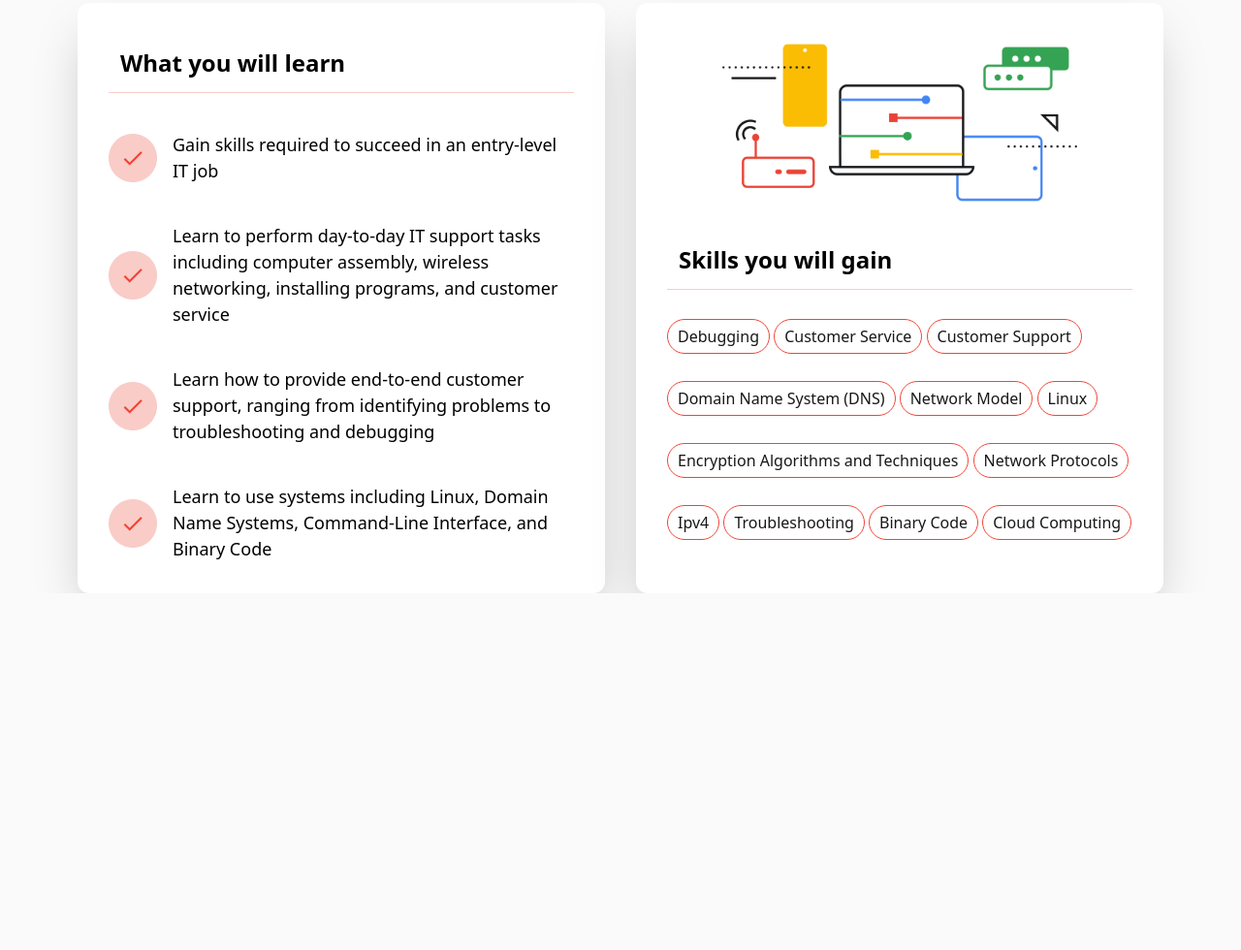
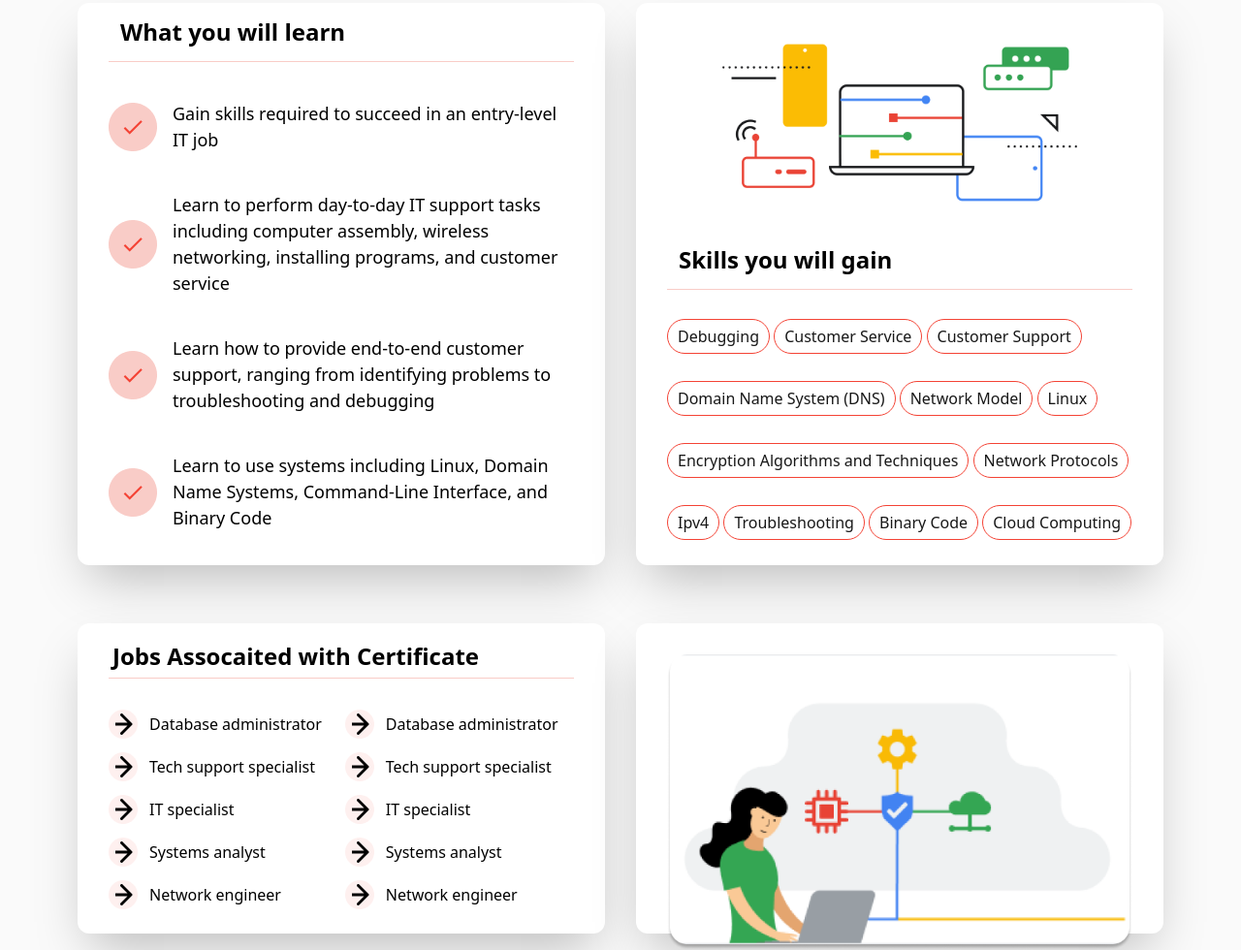
Before and after one commit to Tanzim-ahmed-ratin/Tailwind_assing, a website built with Vite: page index.html in a window 1280 px wide. Shown: the part 903-1883 px from the top of the page at 97% size. Before the commit the page ends 1515 px from the top, so only its background shows below. Built offline with nearby package versions, Linux system fonts and the light colour scheme.

Commit message:
img sizeing problem

```diff
--- a/index.html
+++ b/index.html
@@ -95,7 +95,7 @@
 
    <!--learning section-->
    <section class="grid grid-cols-12 mt-[60px] mx-8 md:mx-20 gap-4 md:gap-8">
-    <div class="col-span-12 md:col-span-6 p-[26px] md:p-[32px] shadow-2xl  rounded-xl bg-white">
+    <div class="col-span-12 md:col-span-6 px-[26px] md:px-[32px] shadow-2xl  rounded-xl bg-white">
         <h1 class="text-[20px] md:text-[24px] font-semibold border-b border-b-[#F9CCC7] border-b-[1.5px] p-3">What you will learn</h1>
 
         <div class="flex flex-col gap-[30px] md:gap-[40px] mt-7 md:mt-10">
@@ -146,6 +146,65 @@
     </div>
    </section>
 
+   <!--job section-->
+   <section class="grid grid-cols-12 mt-[60px] mx-8 md:mx-20 gap-4 md:gap-8">
+    <div class="col-span-12 md:col-span-6 px-[26px] md:px-[32px] shadow-2xl  rounded-xl bg-white pt-3 h-[320px]">
+        <h1 class="text-[20px] md:text-[24px] font-semibold border-b border-b-[#F9CCC7] border-b-[1.5px] p-1">Jobs Assocaited with Certificate </h1>
+        <div class="pt-5 md:pt-8 flex gap-11 md:gap-6">
+            <div class="flex flex-col gap-[10px] md:gap-[14px]">
+                <div class="flex gap-3 items-center">
+                    <img class="w-fit" src="image/Checkmark (1).png" alt="">
+                    <span>Database administrator</span>
+                </div>
+                <div class="flex gap-3 items-center">
+                    <img class="w-fit" src="image/Checkmark (1).png" alt="">
+                    <span>Tech support specialist</span>
+                </div>
+                <div class="flex gap-3 items-center">
+                    <img class="w-fit" src="image/Checkmark (1).png" alt="">
+                    <span>IT specialist</span>
+                </div>
+                <div class="flex gap-3 items-center">
+                    <img class="w-fit" src="image/Checkmark (1).png" alt="">
+                    <span>Systems analyst</span>
+                </div>
+                <div class="flex gap-3 items-center">
+                    <img class="w-fit" src="image/Checkmark (1).png" alt="">
+                    <span>Network engineer</span>
+                </div>
+            </div>
+
+            <div class="flex flex-col gap-[10px] md:gap-[14px]">
+                <div class="flex gap-3 items-center">
+                    <img class="w-fit" src="image/Checkmark (1).png" alt="">
+                    <span>Database administrator</span>
+                </div>
+                <div class="flex gap-3 items-center">
+                    <img class="w-fit" src="image/Checkmark (1).png" alt="">
+                    <span>Tech support specialist</span>
+                </div>
+                <div class="flex gap-3 items-center">
+                    <img class="w-fit" src="image/Checkmark (1).png" alt="">
+                    <span>IT specialist</span>
+                </div>
+                <div class="flex gap-3 items-center">
+                    <img class="w-fit" src="image/Checkmark (1).png" alt="">
+                    <span>Systems analyst</span>
+                </div>
+                <div class="flex gap-3 items-center">
+                    <img class="w-fit" src="image/Checkmark (1).png" alt="">
+                    <span>Network engineer</span>
+                </div>
+            </div>
+        </div>
+    </div>
+    <div class="col-span-12 md:col-span-6 p-[26px] md:p-[32px] shadow-2xl  rounded-xl bg-white h-[320px]">
+        <div>
+            <img class="" src="image/IT Support 1.png" alt="">
+        </div>
+    </div>
+   </section>
+
 
 </body>
 </html>
```
